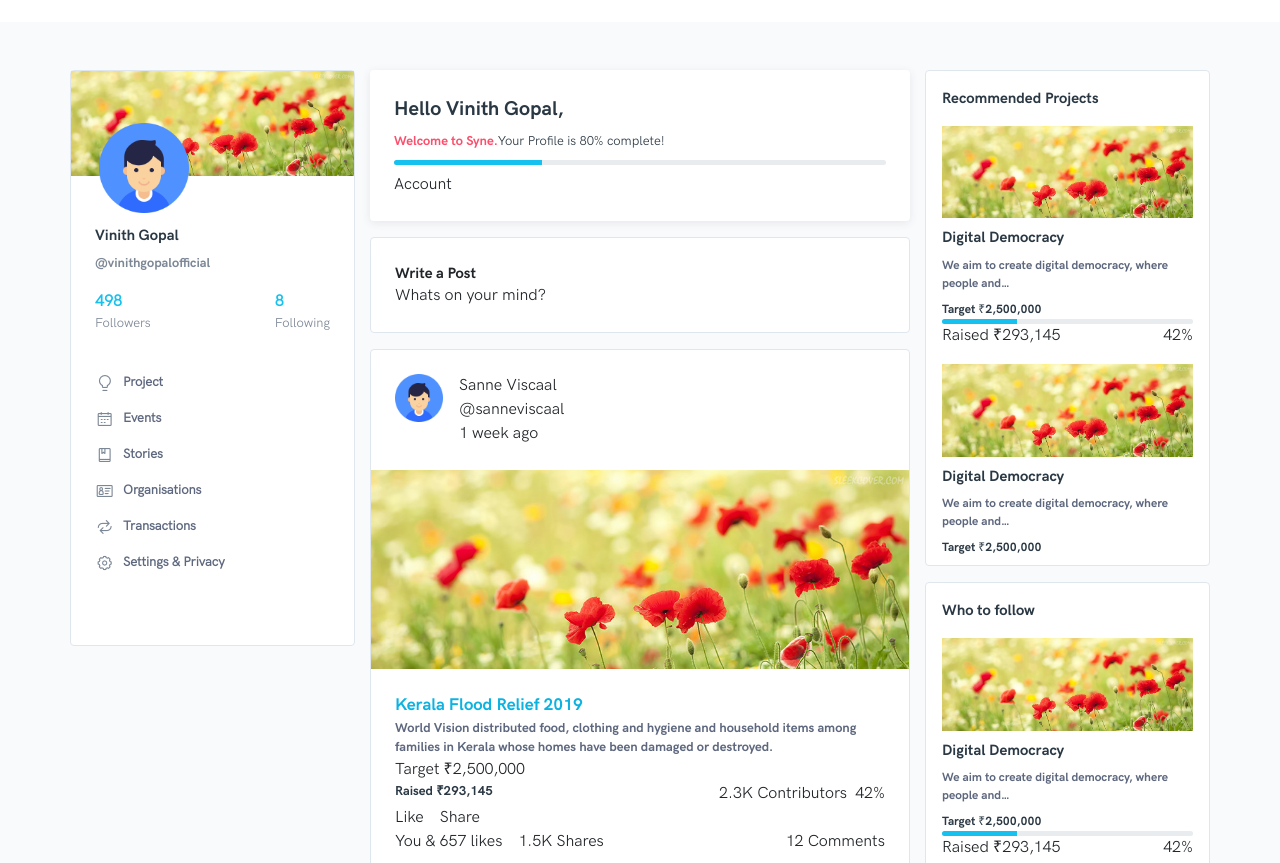
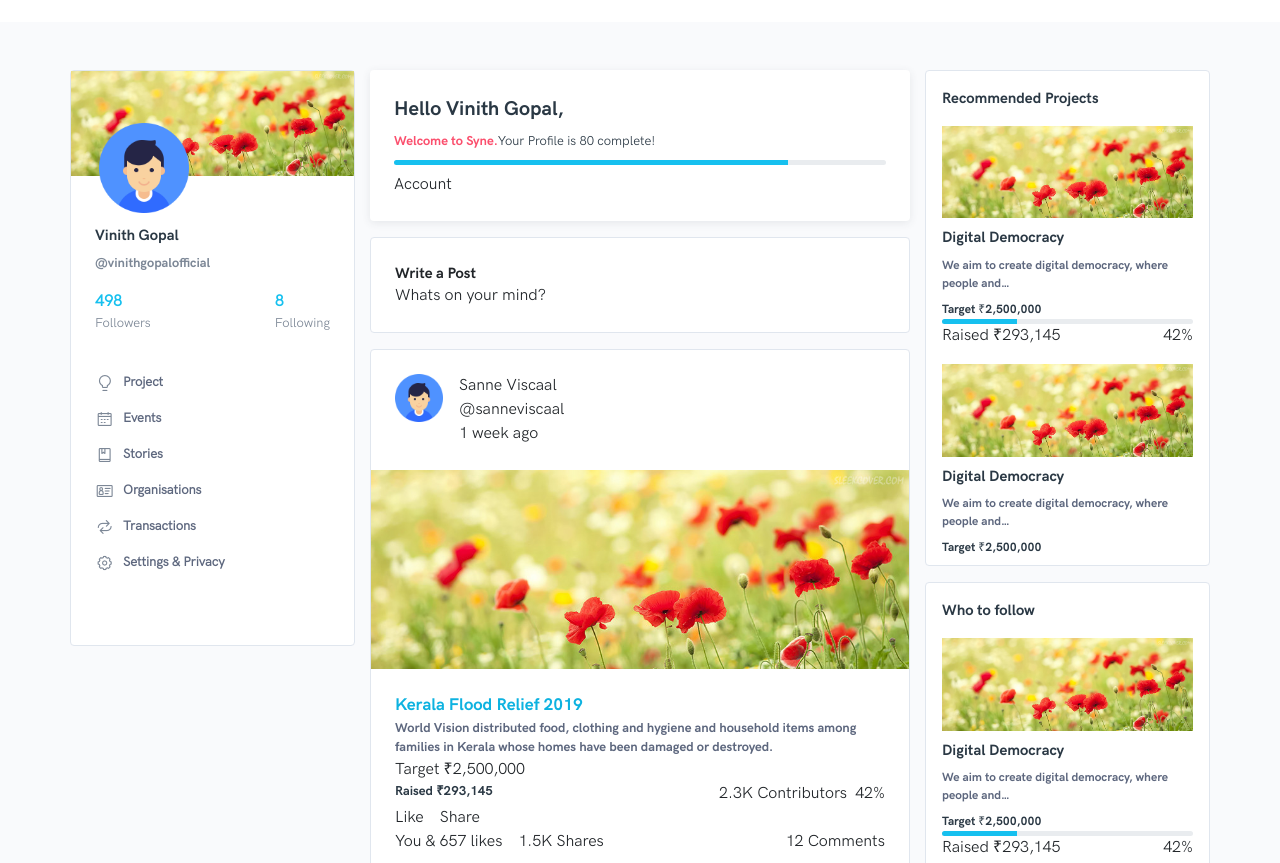
Before and after one commit to abin-amil/syne, a plain HTML site: page post-login.html in a window 1280 px wide. Shown: the part 68-931 px from the top of the page. Drawn offline with nearby package versions, Linux system fonts and the light colour scheme.

Commit message:
profile completion section

```diff
--- a/post-login.html
+++ b/post-login.html
@@ -88,25 +88,8 @@
             </div>
 
             <div class="col-6">
-                <div class="profile-completion p-4">
-                    <div class="hello-user-text">
-                        Hello Vinith Gopal,
-                    </div>
-                    <div class="welcome-text pt-2">
-                        <span class="welcome-to-syne">Welcome to Syne.</span>Your Profile is 80% complete!
-                    </div>
-                    <div class="pt-2">
-                        <div class="progress" style="height: 5px;">
-                            <div class="progress-bar" id="progressbar" role="progressbar" style="width: 30%;"
-                                aria-valuenow="25" aria-valuemin="0" aria-valuemax="100"></div>
-                        </div>
-                    </div>
-                    <div>
-                    </div>
-                    <div class="pt-2">
-                        Account
-                    </div>
-
+                <div class="profile-completion p-4" id="profile-completion-section">
+                    <!-- profile completion section template fill here -->
                 </div>
                 <div class="writePost p-4 mt-3">
                     <div class="write-post-text">Write a Post</div>
@@ -294,6 +277,27 @@
         <img class="img-fluid" src="{{coverPhotoUrl}}">
         <img class="img-fluid profile-photo" src="{{profilePhotoUrl}}">
     </script>
+
+    <!-- profile completion showing section template -->
+    <script id="template-profile-comleption-section" type="text/template">
+        <div class="hello-user-text">
+            Hello {{name}},
+        </div>
+        <div class="welcome-text pt-2">
+            <span class="welcome-to-syne">Welcome to Syne.</span>Your Profile is {{profileCompletionPercentage}} complete!
+        </div>
+        <div class="pt-2">
+            <div class="progress" style="height: 5px;">
+                <div class="progress-bar" id="progressbar" role="progressbar" style="width: {{profileCompletionPercentage}}%;"
+                    aria-valuenow="25" aria-valuemin="0" aria-valuemax="100"></div>
+            </div>
+        </div>
+        <div>
+        </div>
+        <div class="pt-2">
+            Account
+        </div>
+    </script>
 </body>
 <script type="text/javascript" src="post-login.js"></script>
 
--- a/post-login.js
+++ b/post-login.js
@@ -20,6 +20,7 @@ var dashBoardData = {
 
 $(document).ready(function () {
     LeftPanelCreation();
+    createProfileCompletionSection();
 });
 
 // creating left panel dynamically with dashboard data
@@ -67,3 +68,15 @@ function createLeftPanelTopBanner() {
 
     document.getElementById("left-panel-top-banner").innerHTML = leftPanelTopBannerFinalHtml;
 }
+
+// profile completion section creation
+function createProfileCompletionSection() {
+    let profileCompletionsection = document.getElementById("template-profile-comleption-section");
+    let profileCompletionsectionHtml = profileCompletionsection.innerHTML;
+    let profileCompletionsectionFinalHtml = "";
+
+    profileCompletionsectionFinalHtml += profileCompletionsectionHtml.replace(/{{name}}/g, dashBoardData.name)
+        .replace(/{{profileCompletionPercentage}}/g, dashBoardData.profileCompletionPercentage);
+
+    document.getElementById("profile-completion-section").innerHTML = profileCompletionsectionFinalHtml;
+}
```
